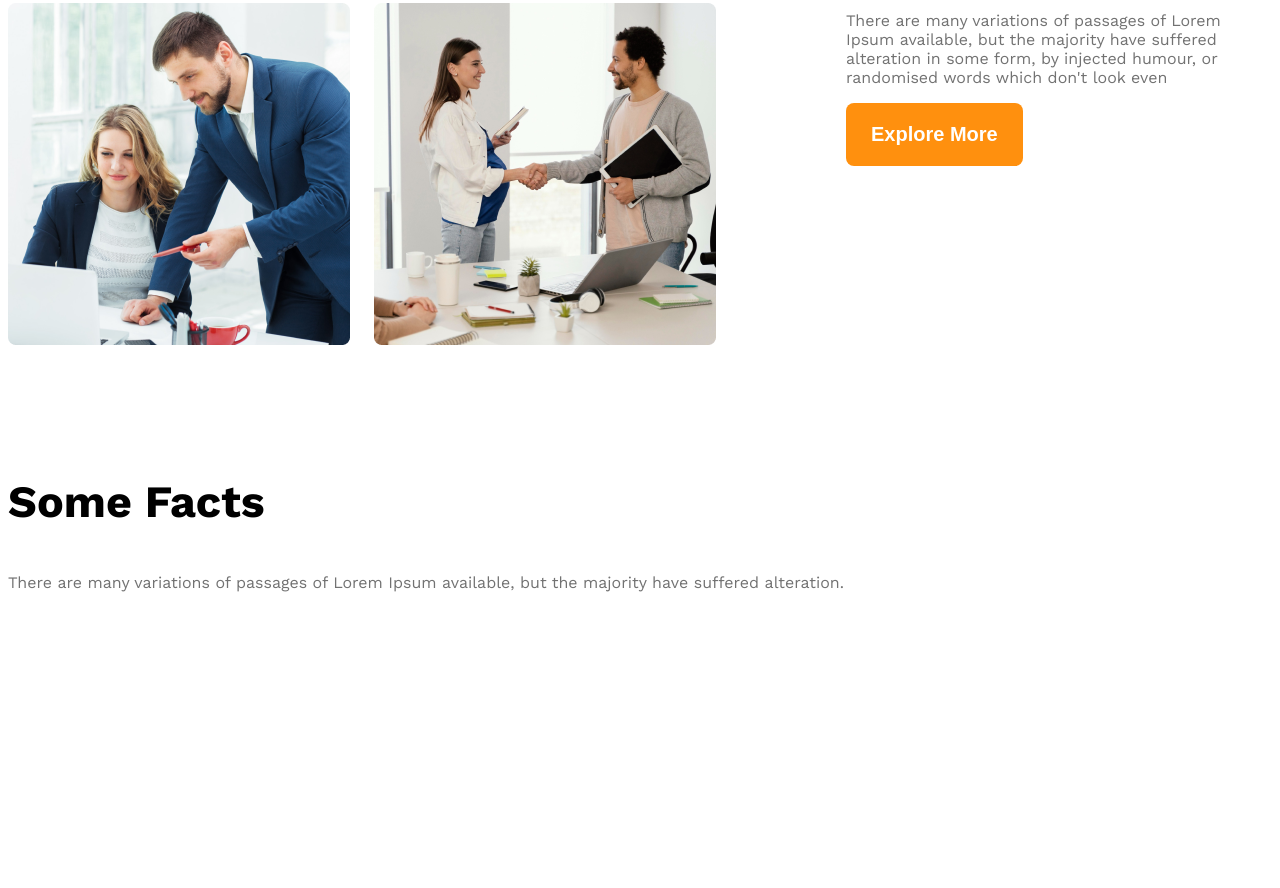
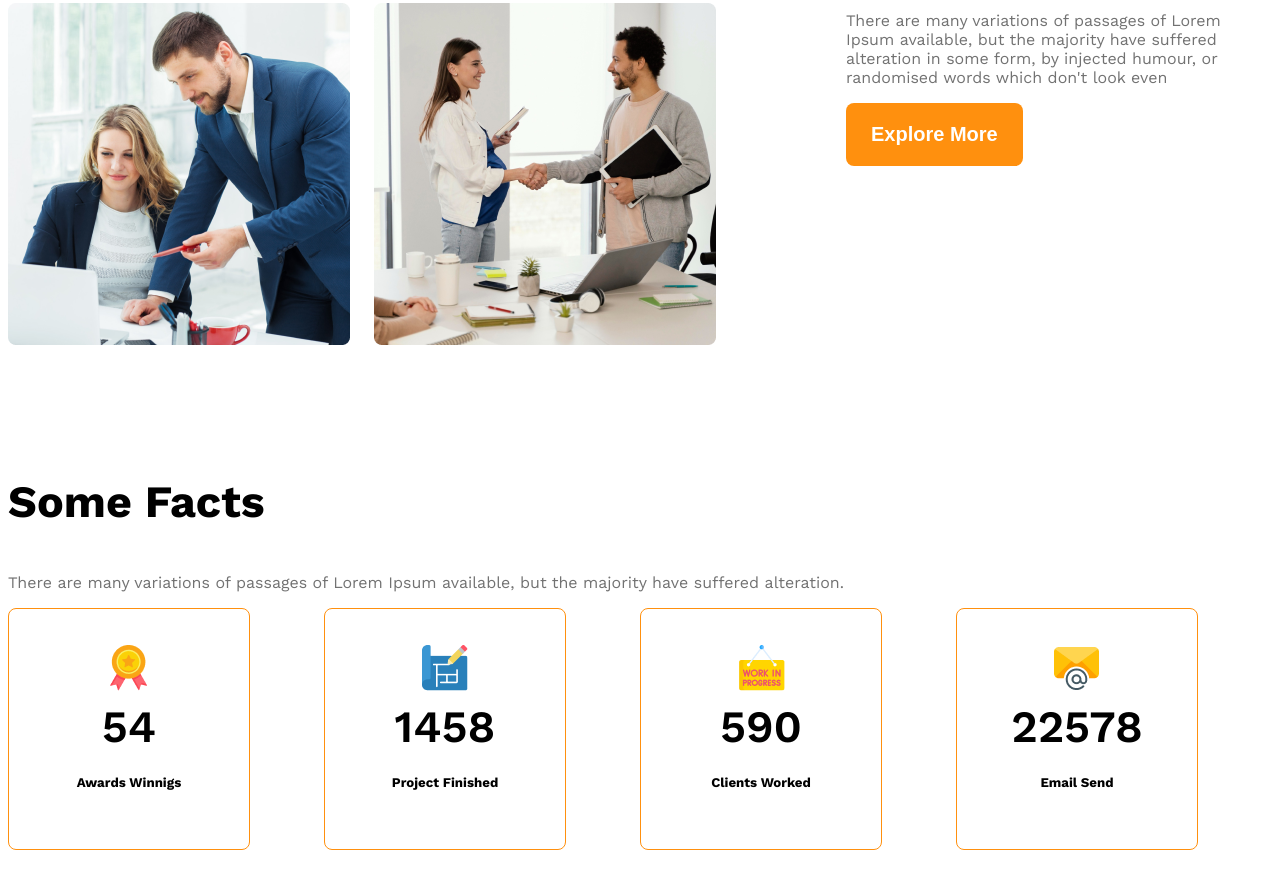
Before and after one commit to PB-Popy/G3-Architect-Website, a plain HTML site: page index.html in a window 1280 px wide. Shown: the part 1677-2565 px from the top of the page. Drawn offline with nearby package versions, Linux system fonts and the light colour scheme.

Commit message:
add fcat contents

```diff
--- a/index.html
+++ b/index.html
@@ -51,25 +51,33 @@
             <p class="text-light-gray">There are many variations of passages of Lorem Ipsum available, but the majority have suffered alteration.</p>
             <div class="facts-container">
                 <!-- .fact*4>img.fact-icon+h4.fact-number+h5.fact-name -->
-                <div class="fact">
-                    <img src="" alt="" class="fact-icon">
-                    <h4 class="fact-number"></h4>
-                    <h5 class="fact-name"></h5>
+                <div class="fact-card display-flex">
+                    <div>
+                        <img src="images/icons/ribon.png" alt="" class="fact-icon">
+                        <h4 class="fact-number">54</h4>
+                        <h5 class="fact-name">Awards Winnigs</h5>
+                    </div>
                 </div>
-                <div class="fact">
-                    <img src="" alt="" class="fact-icon">
-                    <h4 class="fact-number"></h4>
-                    <h5 class="fact-name"></h5>
+                <div class="fact-card display-flex">
+                    <div>
+                        <img src="images/icons/projects.png" alt="" class="fact-icon">
+                        <h4 class="fact-number">1458</h4>
+                        <h5 class="fact-name">Project Finished</h5>
+                    </div>
                 </div>
-                <div class="fact">
-                    <img src="" alt="" class="fact-icon">
-                    <h4 class="fact-number"></h4>
-                    <h5 class="fact-name"></h5>
+                <div class="fact-card display-flex">
+                    <div>
+                        <img src="images/icons/customers.png" alt="" class="fact-icon">
+                        <h4 class="fact-number">590</h4>
+                        <h5 class="fact-name">Clients Worked</h5>
+                    </div>
                 </div>
-                <div class="fact">
-                    <img src="" alt="" class="fact-icon">
-                    <h4 class="fact-number"></h4>
-                    <h5 class="fact-name"></h5>
+                <div class="fact-card display-flex">
+                   <div>
+                        <img src="images/icons/email.png" alt="" class="fact-icon">
+                        <h4 class="fact-number">22578</h4>
+                        <h5 class="fact-name">Email Send</h5>
+                   </div>
                 </div>
 
             </div>
--- a/styles/architect.css
+++ b/styles/architect.css
@@ -123,6 +123,40 @@ main > section{
     font-weight: 500;
 }
 
+/* some facts related styles */
+
+.facts-container{
+    display: grid;
+    grid-template-columns: repeat(4, 1fr);
+}
+
+.fact-card{
+    border: 1px solid #FF900E;
+    width: 240px;
+    height: 240px;
+    border-radius: 8px;
+    text-align: center;
+    align-items: center;
+    justify-content: center;
+}
+
+.fact-number{
+    font-size: 2.8rem;
+    font-weight: 600;
+    margin-top: 5px;
+    margin-bottom: 10px;
+}
+
+.fcat-name{
+    font-size: 1.25rem;
+    font-weight: 600;
+    margin-top: 10px;
+}
+
+.fcat-description{
+    max-width: 540px;
+}
+
 
 /* responsive media query */
 
```
